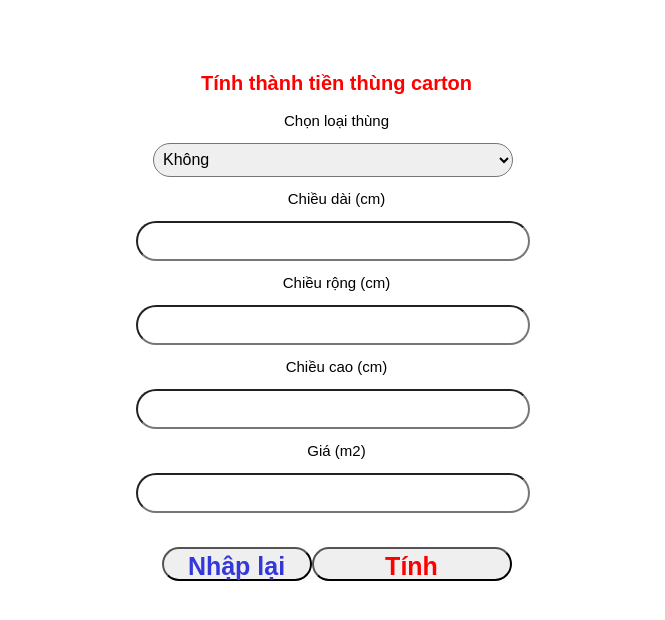
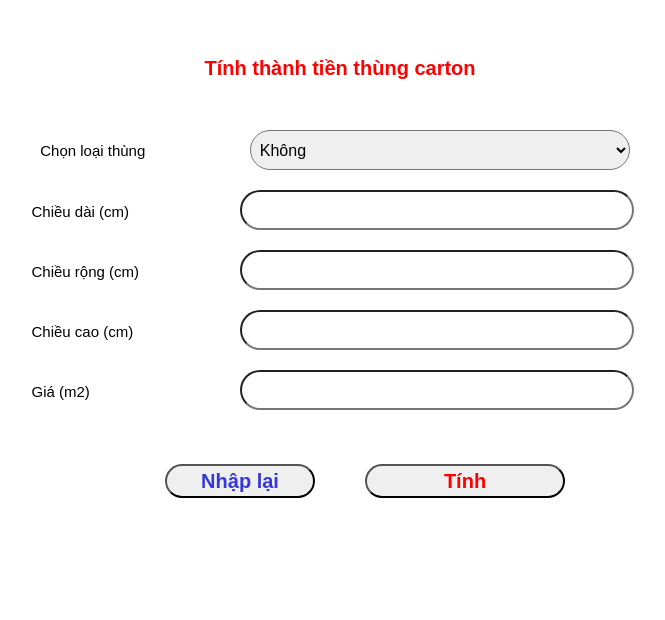
Before and after one commit to HaAnhNguyen99/Carton-calculator, a plain HTML site: page index.html in a window 1280 px wide. Shown: the whole page, without its empty margins (300-965 px from the left). Drawn offline with Linux system fonts and the light colour scheme.

Commit message:
Update index.html

```diff
--- a/index.html
+++ b/index.html
@@ -16,7 +16,7 @@
             border: 100;
             border-radius: 1000px;
             height: 34px;
-            font-size: 25px;
+            font-size: 20px;
             font-weight: bold;
         }
         #Nhaplai {
@@ -29,40 +29,49 @@
             border: 100;
             border-radius: 1000px;
             height: 34px;
-            font-size: 25px;
+            font-size: 20px;
             font-weight: bold;
+            margin: 20px 50px 50px;
         }
 
         h1{
-
             font-size: 20px;
-
-            text-align: center;
+            margin: auto;
             color: red;
         }
 
         h2{
-
             text-align: center;
             color: red;
+        }
+        label.belo-lbl{
+            max-width: 5000px;
+            position: relative;
+        }
+
+        label.loaithung{
+            max-width: 5000px;
+            position: relative;
+            margin-right: 70px;
+
+            top: 0px;
+            right: 10px;
+            width: 200px;
+            height: 100px;
         }
 
         label{
             font-size: 15px;
+
+            position: absolute;
+            margin-top: 20px;
         }
+
 
         body{
             font-family: sans-serif;
             line-height: 24px;
-            margin: 10;
-            padding: 10;
             text-align: center;
-
-
-            margin-top: 10px;
-            margin-bottom: 10px;
-            margin-right: 15px;
-            margin-left: 8px;
         }
 
         input{
@@ -73,7 +82,8 @@
             margin-top: 10px;
             margin-bottom: 10px;
             margin-right: 15px;
-            margin-left: 8px;
+            margin-left: 208px;
+
         }
         option{
             font-family: sans-serif;
@@ -86,18 +96,19 @@
         }
 
         .styled-select{
-            width: 360px;
+
+            width: 380px;
             padding: 5px;
             font-size: 16px;
-            line-height: 1;
+            line-height: 10;
             border: 100;
             border-radius: 1000px;
-            height: 34px;
+            height: 40px;
 
-            margin-top: 10px;
+            margin-top: 50px;
             margin-bottom: 10px;
-            margin-right: 15px;
-            margin-left: 8px;
+
+            margin-left: 20px;
         }
 
         #belo-div{
@@ -118,8 +129,9 @@
 
 </head>
 <br>
+<div>
     <h1> Tính thành tiền thùng carton</h1>
-        <label for="lname">Chọn loại thùng</label><br>
+    <label for="lname" class="loaithung">Chọn loại thùng</label>
         <select id="loaithung" class="styled-select" onchange="change()">
             <option selected="selected" value="khong">Không</option>
             <option value="ThungA1">Thùng A1</option>
@@ -132,34 +144,36 @@
             <option value="HopGiay">Hộp giày</option>
         </select><br>
 
-        <label for="lname">Chiều dài (cm)</label><br>
+    <label for="lname">Chiều dài (cm)</label>
     <input type="text" id="dai-element" name="lname" value=""><br>
 
-        <label for="lname">Chiều rộng (cm)</label><br>
+    <label for="lname">Chiều rộng (cm)</label>
     <input type="text" id="rong-element" name="lname" value=""><br>
 
-        <label for="fname">Chiều cao (cm)</label><br>
+    <label for="fname">Chiều cao (cm)</label>
     <input type="text" id="cao-element" value=""><br>
 
     <div id="tayxach-div" style="display: none;">
-            <label for="fname">Chiều cao quai xách (cm)</label><br>
+        <label for="fname">Chiều cao quai xách (cm)</label>
         <input type="text" id="tayxach-element" value=""><br>
     </div>
 
 
-        <label for="lname">Giá (m2)</label><br>
+    <label >Giá (m2)</label>
     <input type="text" id="gia-element" name="lname" value=""><br><br>
 
     <div id="belo-div" style="display: none;">
-            <label for="cars">Chọn bế lỗ:</label>
+        <label class="belo-lbl">Chọn bế lỗ:</label>
         <select id="belo">
             <option value="co">Có</option>
             <option selected="selected" value="khong">Không</option>
         </select><br>
      </div>
     <button onclick="reset()" id="Nhaplai">Nhập lại</button><button  onclick="myFunction()">Tính</button><br><br>
-        <h2 id = "thanhtien"></h2> <br>
+    <h2 id = "thanhtien"></h2>
     <h2 id = "giakhuonbe"></h2>
+</div>
+
 
     <script>
         var loaithung_value;
@@ -169,14 +183,17 @@
 
             if(loaithung_value === "Thùng A1"){
                 document.getElementById("belo-div").style.display = "block";
+                document.getElementById("tayxach-div").style.display = "none";
             }
             else if(loaithung_value === "Hộp tay xách (hay thùng gà)"){
                 document.getElementById("tayxach-div").style.display = "block";
-            }
-            else{
+                document.getElementById("belo-div").style.display = "none";
+            }else
+            {
                 document.getElementById("belo-div").style.display = "none";
                 document.getElementById("tayxach-div").style.display = "none";
             }
+
         }
 
         function tinhD(d, r, belo)
```
Lines whose indentation alone changed are shown as unchanged.
